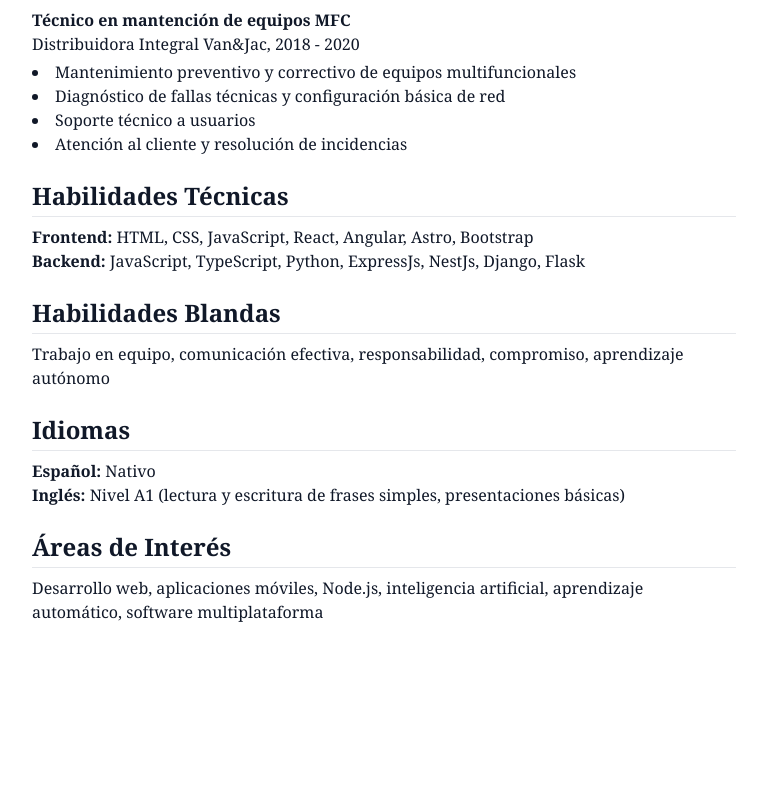
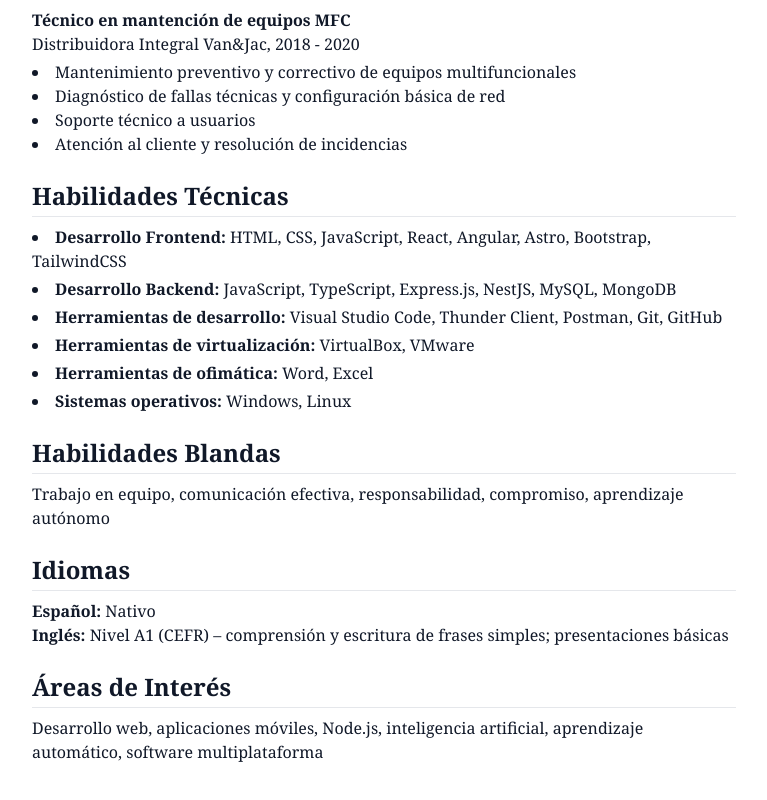
Before and after one commit to JcRoOch1996/curriculun_vitae, a React (Vite) app: page / in a window 1280 px wide. Shown: the part 644-1444 px from the top of the page, without its empty margins (256-1023 px from the left). Before the commit the page ends 1324 px from the top, so only its background shows below. Built offline with nearby package versions, Linux system fonts and the light colour scheme.

Commit message:
se agregaron datos al cv

```diff
--- a/src/App.jsx
+++ b/src/App.jsx
@@ -16,7 +16,9 @@ export default function CV() {
 
         {/* Perfil Profesional */}
         <section className="mb-6">
-          <h2 className="text-2xl font-semibold border-b border-gray-200 pb-1 mb-2">Perfil Profesional</h2>
+          <h2 className="text-2xl font-semibold border-b border-gray-200 pb-1 mb-2">
+            Perfil Profesional
+          </h2>
           <p>
             Estudiante de último año de Ingeniería en Informática con título técnico en Electrónica. Apasionado por el desarrollo web y multiplataforma, con especial interés en Node.js, Python, aplicaciones móviles e inteligencia artificial. Responsable, autodidacta y con habilidades para el trabajo en equipo. Motivado por crecer profesionalmente en el área de tecnologías de la información.
           </p>
@@ -24,7 +26,9 @@ export default function CV() {
 
         {/* Formación Académica */}
         <section className="mb-6">
-          <h2 className="text-2xl font-semibold border-b border-gray-200 pb-1 mb-2">Formación Académica</h2>
+          <h2 className="text-2xl font-semibold border-b border-gray-200 pb-1 mb-2">
+            Formación Académica
+          </h2>
           <ul className="space-y-2">
             <li>
               <p className="font-bold">Ingeniería en Informática</p>
@@ -39,7 +43,9 @@ export default function CV() {
 
         {/* Experiencia Laboral */}
         <section className="mb-6">
-          <h2 className="text-2xl font-semibold border-b border-gray-200 pb-1 mb-2">Experiencia Laboral</h2>
+          <h2 className="text-2xl font-semibold border-b border-gray-200 pb-1 mb-2">
+            Experiencia Laboral
+          </h2>
           <div className="mb-4">
             <p className="font-bold">Técnico en mantención de equipos MFC</p>
             <p>Distribuidora Integral Van&Jac, 2018 - 2020</p>
@@ -54,27 +60,41 @@ export default function CV() {
 
         {/* Habilidades Técnicas */}
         <section className="mb-6">
-          <h2 className="text-2xl font-semibold border-b border-gray-200 pb-1 mb-2">Habilidades Técnicas</h2>
-          <p><strong>Frontend:</strong> HTML, CSS, JavaScript, React, Angular, Astro, Bootstrap</p>
-          <p><strong>Backend:</strong> JavaScript, TypeScript, Python, ExpressJs, NestJs, Django, Flask</p>
+          <h2 className="text-2xl font-semibold border-b border-gray-200 pb-1 mb-2">
+            Habilidades Técnicas
+          </h2>
+          <ul className="list-disc list-inside space-y-1">
+            <li><strong>Desarrollo Frontend:</strong> HTML, CSS, JavaScript, React, Angular, Astro, Bootstrap, TailwindCSS</li>
+            <li><strong>Desarrollo Backend:</strong> JavaScript, TypeScript, Express.js, NestJS, MySQL, MongoDB</li>
+            <li><strong>Herramientas de desarrollo:</strong> Visual Studio Code, Thunder Client, Postman, Git, GitHub</li>
+            <li><strong>Herramientas de virtualización:</strong> VirtualBox, VMware</li>
+            <li><strong>Herramientas de ofimática:</strong> Word, Excel</li>
+            <li><strong>Sistemas operativos:</strong> Windows, Linux</li>
+          </ul>
         </section>
 
         {/* Habilidades Blandas */}
         <section className="mb-6">
-          <h2 className="text-2xl font-semibold border-b border-gray-200 pb-1 mb-2">Habilidades Blandas</h2>
+          <h2 className="text-2xl font-semibold border-b border-gray-200 pb-1 mb-2">
+            Habilidades Blandas
+          </h2>
           <p>Trabajo en equipo, comunicación efectiva, responsabilidad, compromiso, aprendizaje autónomo</p>
         </section>
 
         {/* Idiomas */}
         <section className="mb-6">
-          <h2 className="text-2xl font-semibold border-b border-gray-200 pb-1 mb-2">Idiomas</h2>
+          <h2 className="text-2xl font-semibold border-b border-gray-200 pb-1 mb-2">
+            Idiomas
+          </h2>
           <p><strong>Español:</strong> Nativo</p>
-          <p><strong>Inglés:</strong> Nivel A1 (lectura y escritura de frases simples, presentaciones básicas)</p>
+          <p><strong>Inglés:</strong> Nivel A1 (CEFR) – comprensión y escritura de frases simples; presentaciones básicas</p>
         </section>
 
         {/* Áreas de Interés */}
         <section className="mb-6">
-          <h2 className="text-2xl font-semibold border-b border-gray-200 pb-1 mb-2">Áreas de Interés</h2>
+          <h2 className="text-2xl font-semibold border-b border-gray-200 pb-1 mb-2">
+            Áreas de Interés
+          </h2>
           <p>Desarrollo web, aplicaciones móviles, Node.js, inteligencia artificial, aprendizaje automático, software multiplataforma</p>
         </section>
       </main>
```
